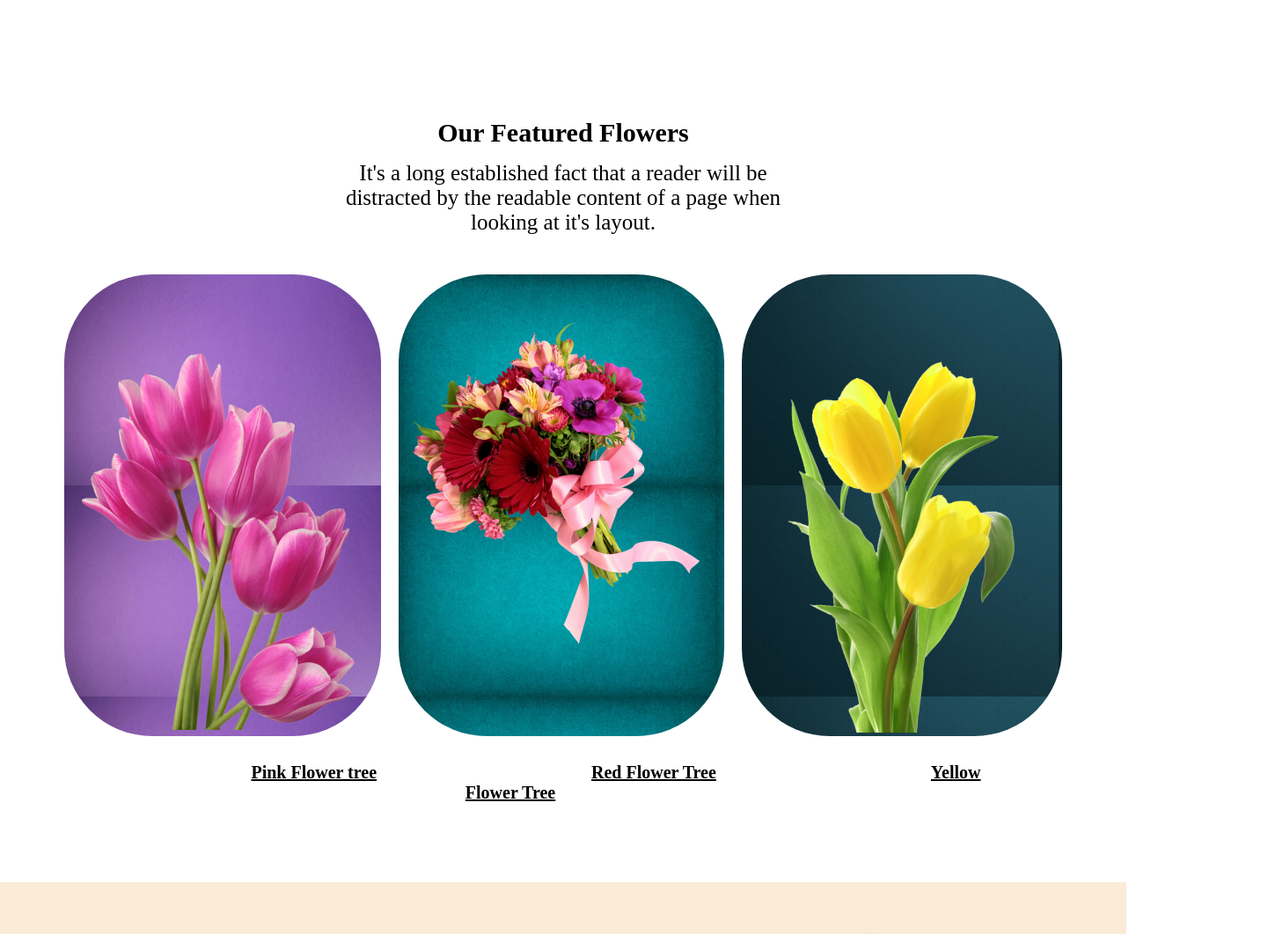
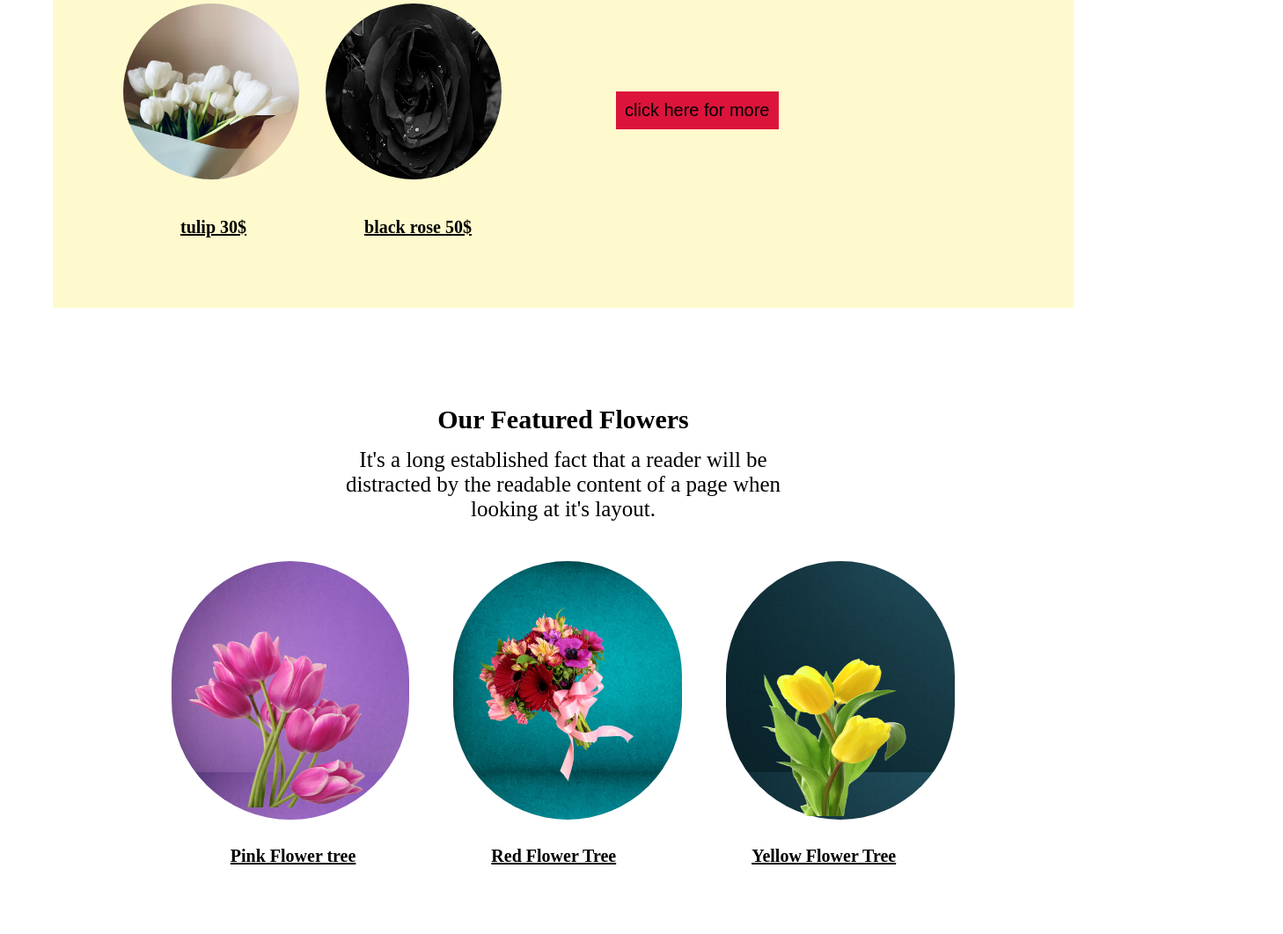
Before and after one commit to opu3199/flower-shop-assignment, a plain HTML site: page index.html in a window 1280 px wide. Shown: the part 1138-2200 px from the top of the page at 88% size, 1458 px wide, since content can reach past the window. Drawn offline with Linux system fonts and the light colour scheme.

Commit message:
complete

```diff
--- a/index.html
+++ b/index.html
@@ -25,6 +25,7 @@
     </header>
     <main>
         <section class="gift">
+            <div class="bonus2">
             <div class="gift-girl">
                 <h1 class="gift-head">Gift and Flower For Your Beloved</h1>
                 <p class="gift-pera">Priding Ourselves on the quality bold colours and sustainability of our products will give you a
@@ -33,6 +34,22 @@
             <div class="girl-image">
                 <img class="img2" src="images/girl.avif" alt="">
             </div>
+
+        </div>
+        <div class="more">
+            <div >
+                <img class="tulip" src="images/tulip.avif" alt="">
+            </div>
+            <div >
+                <img class="black" src="images/black.avif" alt="">
+            </div>
+            <div class="btn7">
+                <button class="btn-click">click here for more</button>
+            </div>
+        </div>
+       <a class="tag" href="">tulip 30$</a>
+       <a class="tag" href="">black rose 50$</a>
+
 
         </section>
         <section class="bonus1">
@@ -43,13 +60,13 @@
             </div>
             <div class="flower-title">
                 <div class="pink">
-                    <img src="images/pngwing 6.png" alt="">
+                    <img class="pink-img"  src="images/pngwing 6.png" alt="">
                 </div>
                 <div class="pink2">
-                    <img src="images/pngwing 5.png" alt="">
+                    <img class="pink-img" src="images/pngwing 5.png" alt="">
                 </div>
                 <div class="pink3">
-                    <img src="images/pngwing 7.png" alt="">
+                    <img class="pink-img" src="images/pngwing 7.png" alt="">
                 </div>
             </div>
             <div class="title-down">
@@ -80,16 +97,16 @@
             </div>
             <div class="pic">
                 <div >
-                    <img src="images/Flower 01.png" alt="">
+                    <img class="insta-pic" src="images/Flower 01.png" alt="">
                 </div>
                 <div >
-                    <img src="images/Rectangle 4.png" alt="">
+                    <img class="insta-pic" src="images/Rectangle 4.png" alt="">
                 </div>
                 <div >
-                    <img src="images/Rectangle 5.png" alt="">
+                    <img class="insta-pic" src="images/Rectangle 5.png" alt="">
                 </div>
                 <div >
-                    <img src="images/Rectangle 6.png" alt="">
+                    <img class="insta-pic" src="images/Rectangle 6.png" alt="">
                 </div>
             </div>
         </section>
--- a/style.css
+++ b/style.css
@@ -72,16 +72,25 @@
     color: crimson;
 }
 .insta{
-    margin: 60px 60px;
+    margin: 60px 110px;
+
+
+
+}
+.insta-pic{
+    width: 310px;
+    height: 300px;
 
 }
 .pic{
     display: flex;
-    gap: 10px;
+    gap: 20px;
+    justify-content: center;
 }
 
 .title2{
     text-align: center;
+    padding: 0 305px;
 }
 .ins{
     font-size: 35px;
@@ -92,7 +101,7 @@
     padding-bottom: 25px;
 }
 .deal{
-    margin: 60px 60px;
+    margin: 60px 110px;
     padding: 50px;
     text-align: center;
     background-image: url(./images/Rectangle\ 9.png);
@@ -136,7 +145,7 @@ input{
     padding-bottom: 15px;
 }
 .flo{
-    color:;
+    color:crimson;
 }
 .bonus1{
     margin: 60px 60px;
@@ -161,40 +170,46 @@ input{
 }
 .flower-title{
     display: flex;
-    gap: 20px;
+    gap: 50px;
     justify-content: center;
 
 }
 .pink{
     background-image: url(./images/240_F_303742480_YS62yjfMDmdTvDC8ttlUTKLryynV8FIX.jpg);
-    border-radius: 100px ;
-    padding-top: 90px;
+    border-radius: 400px ;
+    padding-top: 80px;
     padding-left: 20px;
-    padding-right: 30px;
+    padding-right: 50px;
 
 
 }
 .pink2{
     background-image: url(./images/240_F_336892491_aZIazKCweTtVXT4BT8I2OxOlNwk1JV7j.jpg);
-    border-radius: 100px ;
+    border-radius: 400px ;
     padding-top: 50px;
+    padding-left: 20px;
+    padding-right: 40px;
 
 
 
 }
 .pink3{
     background-image: url(./images/240_F_391911620_vUJTPRx6NXhTWN2iWBGmNrOzTrcyju0V.jpg);
-    border-radius: 100px;
-    padding-top: 50px;
+    border-radius: 400px;
+    padding-top: 90px;
     padding-left: 20px;
-    padding-right: 30px;
+    padding-right: 40px;
 
 
 
 }
+.pink-img{
+    width: 200px;
+    height: 200px;
+}
 .title-down a{
 
-    padding: 120px;
+    padding: 75px;
     font-size: 20px;
     font-weight: bold;
     color: black;
@@ -205,15 +220,19 @@ input{
     padding: 30px;
 }
 .gift{
+    margin: 60px 60px;
+    padding: 80px;
+    background-color: lemonchiffon;
+}
+.bonus2{
     display: flex;
-    margin: 60px 60px;
-    padding: 50px;
-    gap: 80px;
+    gap: 90px;
 }
 .gift-head{
     text-align: center;
     font-size: 40px;
     padding-right: 60px;
+    padding-top: 70px;
 
 }
 .gift-pera{
@@ -222,5 +241,35 @@ input{
 }
 .img2{
     width: 300px;
-    border-radius: 100%;
+    border-radius: 100px;
 }
+.more{
+    display: flex;
+    gap: 30px;
+}
+.tulip{
+    width: 200px;
+    height: 200px;
+    border-radius: 100px;
+}
+.black{
+    width: 200px;
+    height: 200px;
+    border-radius: 100px;
+}
+.tag{
+    padding: 65px;
+    color: black;
+    font-size: 20px;
+    font-weight: bold;
+}
+.btn7{
+    padding: 100px;
+
+}
+.btn-click{
+    font-size: 20px;
+    padding: 10px;
+    border: 0;
+    background-color: crimson;
+}
```
Also changed, not shown: images/black.avif (added), images/tulip.avif (added).
